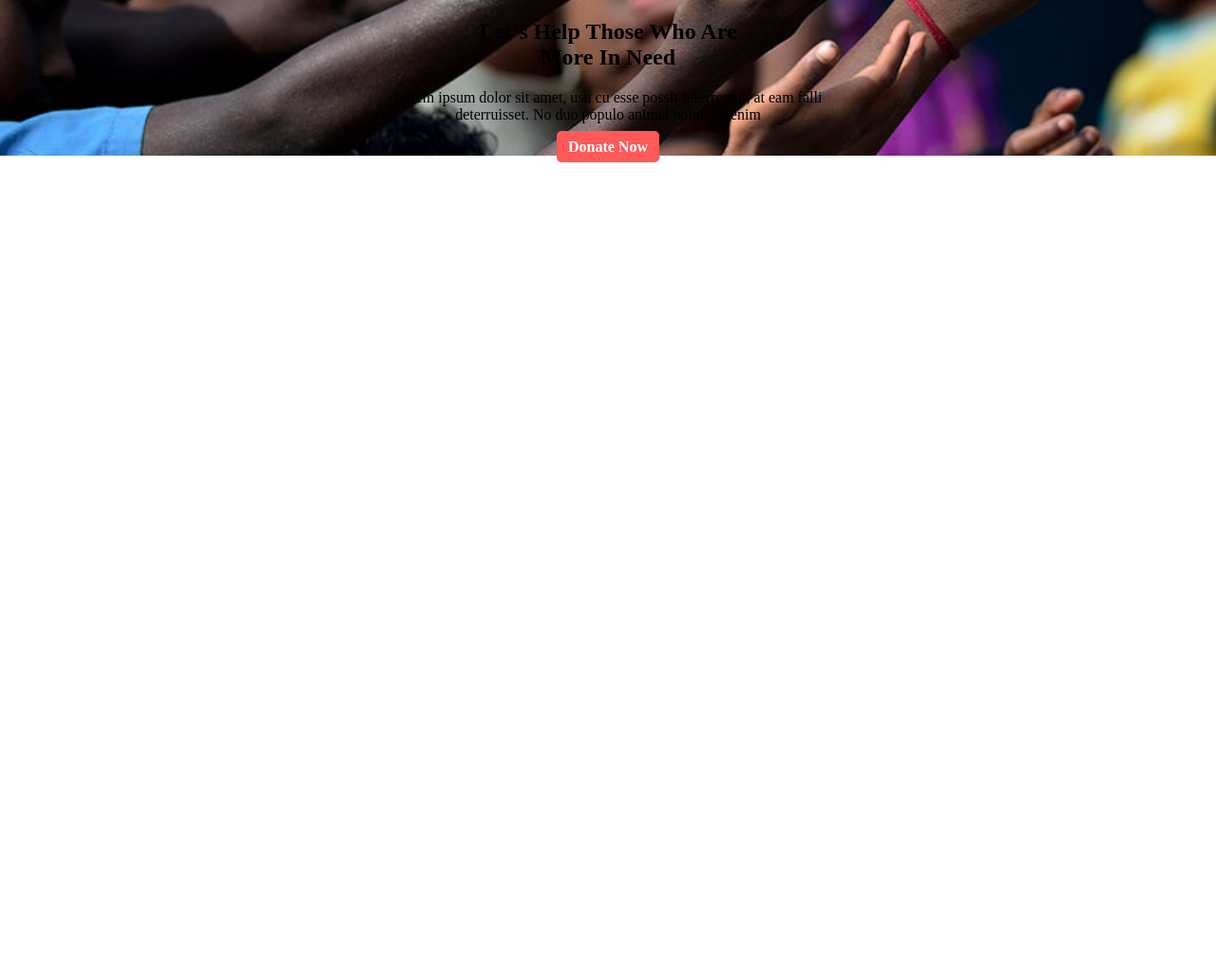
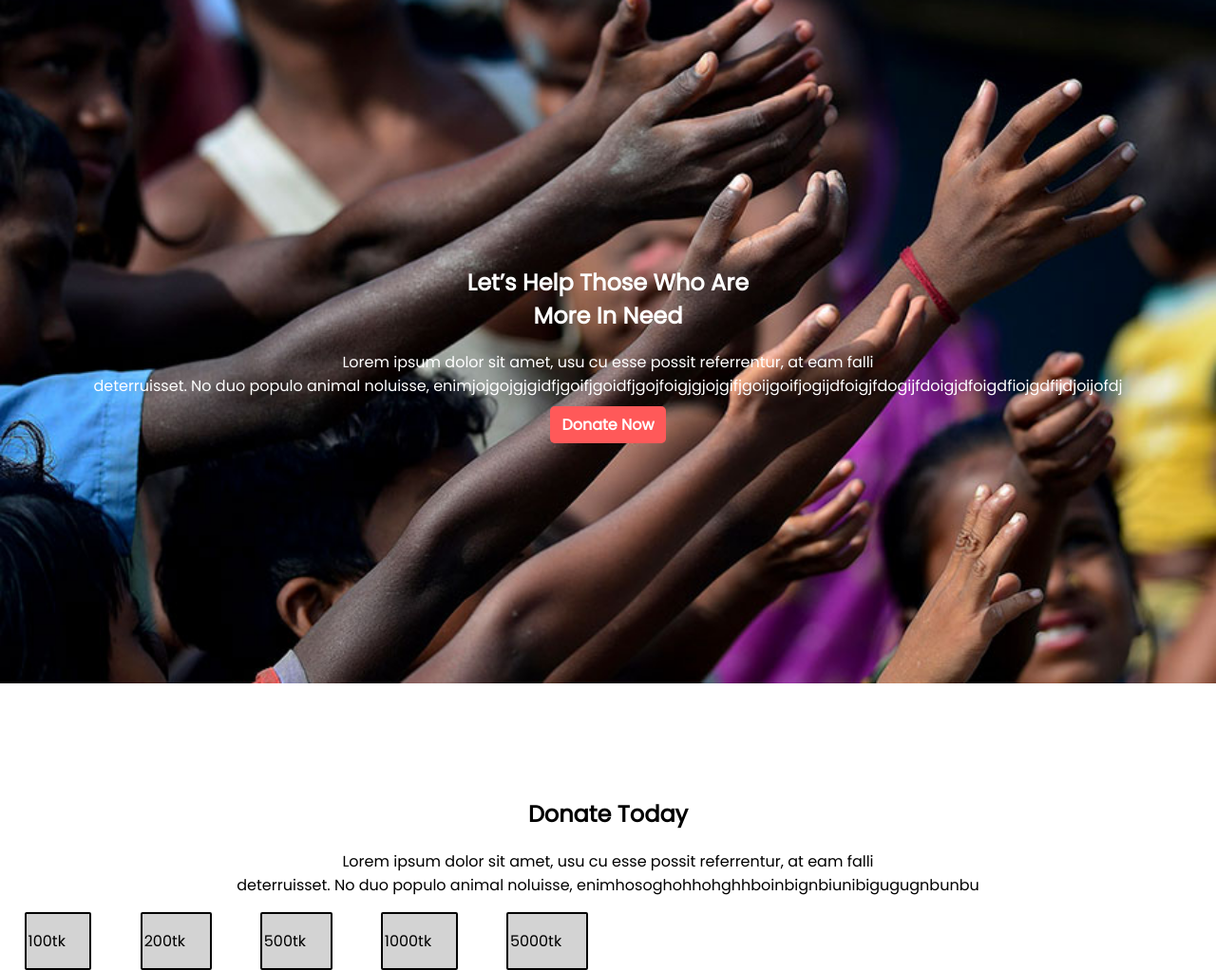
Before and after one commit to mostafizur610/donate-today, a plain HTML site: page index.html in a window 1280 px wide. Shown: the whole page at 95% size. Before the commit the page ends 800 px from the top, so only its background shows below. Drawn offline with Linux system fonts and the light colour scheme.

Commit message:
donate page added

```diff
--- a/index.html
+++ b/index.html
@@ -19,41 +19,42 @@
         <div class="heading">
             <h1>Let’s Help Those Who Are <br> More In Need</h1>
             <p>Lorem ipsum dolor sit amet, usu cu esse possit referrentur, at eam falli <br> deterruisset. No duo populo
-                animal noluisse, enim</p>
+                animal noluisse,
+                enimjojgojgjgidfjgoifjgoidfjgojfoigjgjojgifjgoijgoifjogijdfoigjfdogijfdoigjdfoigdfiojgdfijdjoijofdj</p>
             <a class="donate-button" target="_blank"
                 href="https://www.linkedin.com/in/mostafizur-rahman-methon-570355139/">Donate Now</a>
         </div>
     </section>
-    <!-- <section>
+    <section class="donate-today">
         <div>
             <h1>Donate Today</h1>
             <p>Lorem ipsum dolor sit amet, usu cu esse possit referrentur, at eam falli <br> deterruisset. No duo populo
-                animal noluisse, enim</p>
+                animal noluisse, enimhosoghohhohghhboinbignbiunibigugugnbunbu</p>
         </div>
-        <div class="donate">
-            <div>
+        <div class="flexible-container">
+            <div id="w" class="donate-amount">
                 <p>100tk</p>
             </div>
-            <div>
+            <div id="x" class="donate-amount">
                 <p>200tk</p>
             </div>
-            <div>
+            <div id="u" class="donate-amount ">
                 <p>500tk</p>
             </div>
-            <div>
+            <div id="y" class="donate-amount ">
                 <p>1000tk</p>
             </div>
-            <div>
+            <div id="z" class="donate-amount ">
                 <p>5000tk</p>
             </div>
         </div>
-        <form>
+        <!-- <form>
             <input type="text" placeholder="Other Amount (Taka)">
             <a class="donate-button" target="_blank"
                 href="https://www.linkedin.com/in/mostafizur-rahman-methon-570355139/">Donate Now</a>
-        </form>
+        </form> -->
     </section>
-    <section class="donate-plan">
+    <!-- <section class="donate-plan">
         <div>
             <h1>Our Donate Plan</h1>
             <p>Lorem ipsum dolor sit amet, usu cu esse possit referrentur, at eam falli <br> deterruisset. No duo populo
--- a/style.css
+++ b/style.css
@@ -1,32 +1,7 @@
 body {
-    margin: 0;
-    padding: 0;
-}
-
-.top-section {
-    background-image: url(assets/images/donation13.jpg);
-    background-repeat: no-repeat;
-    background-position: center;
-    background-size: cover;
-    height: 100%;
-    width: 100%;
-    display: flex;
-    justify-content: center;
-    align-items: center;
-}
-
-.top-image {
-    width: 100%;
-}
-
-.heading {
-    left: 50%;
-    top: 50%;
-}
-
-.heading h1,
-p {
-    color: black;
+    margin: 0px;
+    padding: 0px;
+    font-family: 'Poppins', sans-serif;
 }
 
 .heading {
@@ -42,3 +17,90 @@ p {
     font-weight: 700;
     border-radius: 5px;
 }
+
+.top-section {
+    background-image: url(assets/images/donation13.jpg);
+    background-repeat: no-repeat;
+    background-position: center;
+    background-size: cover;
+    height: 90vh;
+    width: 100%;
+    display: flex;
+    justify-content: center;
+    align-items: center;
+}
+
+/* .heading {
+    left: 50%;
+    top: 50%;
+} */
+.donate-today h1 {
+    font-weight: solid bold;
+}
+
+.donate-today {
+    padding-top: 100px;
+    text-align: center;
+
+}
+
+.flexible-container {
+    display: flex;
+    background-position: center;
+    text-align: center;
+
+
+}
+
+.donate-amount {
+    /* box-shadow: 1px 1px 1px gray; */
+    /* width: 5%;
+    height: 5%; */
+    margin-left: 2%;
+    margin-right: 2%;
+    padding-left: 2px;
+    padding-right: 2%;
+    border-radius: 2px;
+    background-color: lightgray;
+
+
+
+}
+
+#w {
+    border: 2px solid black;
+    text-align: center;
+}
+
+#x {
+    border: 2px solid black;
+}
+
+#u {
+    border: 2px solid black;
+}
+
+#y {
+    border: 2px solid black;
+}
+
+#z {
+    border: 2px solid black;
+}
+
+
+/* .top-image {
+    width: 100%;
+}
+
+
+
+.heading h1,
+p {
+    color: #FFFFFF;
+}
+
+
+.donate {
+    color: black;
+} */
```
